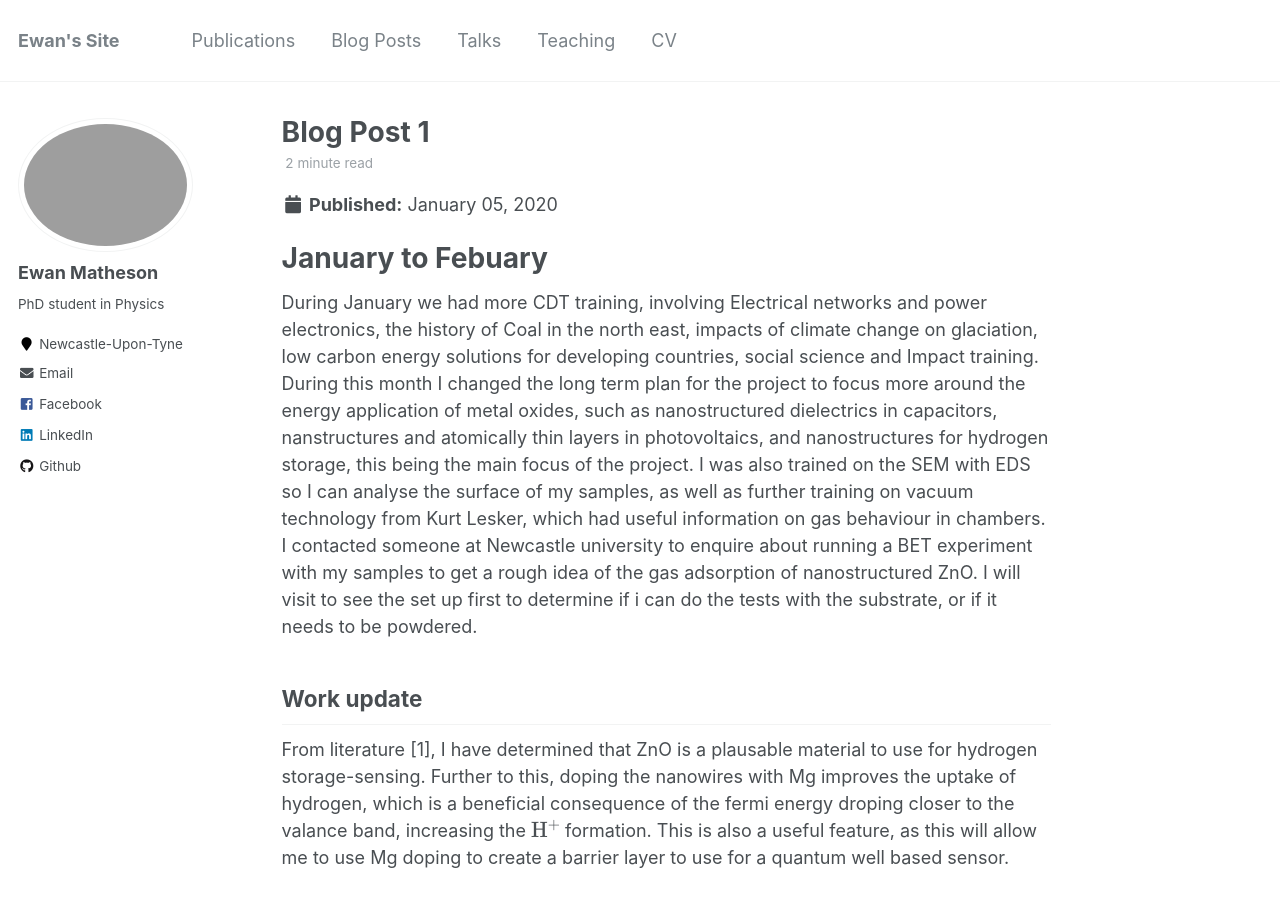
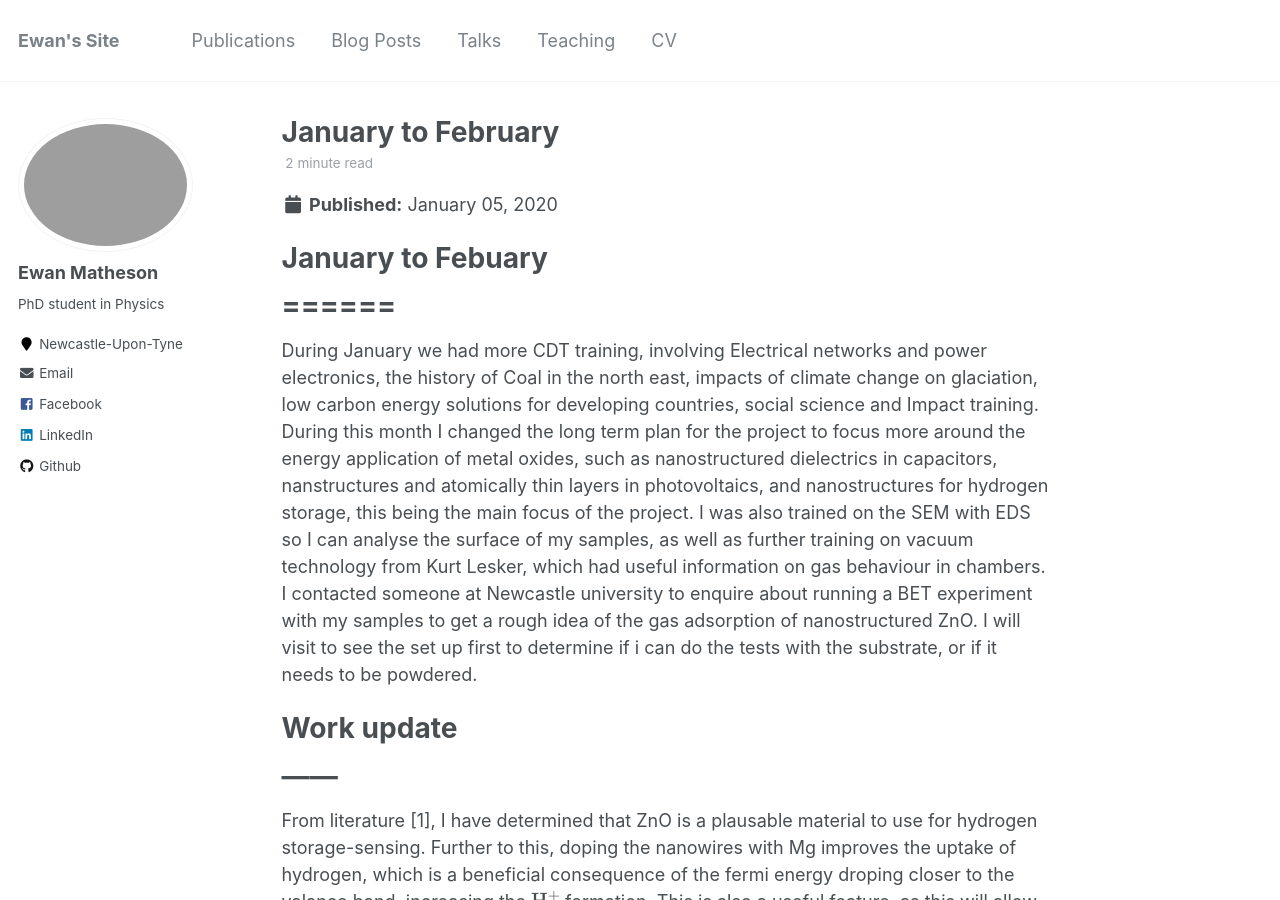
Before and after one commit to EwanMatheson/ewanmatheson.github.io, a Jekyll site: the page built from _posts/2012-08-14-blog-post-1.md, in a window 1280 px wide and 900 px high. Built offline with Jekyll 4.4.1, drawn with Linux system fonts in a browser that asks for light colours; formulas are drawn with MathJax 3.

Commit message:
Update 2012-08-14-blog-post-1.md

```diff
--- a/_posts/2012-08-14-blog-post-1.md
+++ b/_posts/2012-08-14-blog-post-1.md
@@ -7,13 +7,13 @@
   - Monthly Blog
 ---
 
-January to Febuary
-======
+# January to Febuary
+# ======
 
 During January we had more CDT training, involving Electrical networks and power electronics, the history of Coal in the north east, impacts of climate change on glaciation, low carbon energy solutions for developing countries, social science and Impact training. During this month I changed the long term plan for the project to focus more around the energy application of metal oxides, such as nanostructured dielectrics in capacitors, nanstructures and atomically thin layers in photovoltaics, and nanostructures for hydrogen storage, this being the main focus of the project. I was also trained on the SEM with EDS so I can analyse the surface of my samples, as well as further training on vacuum technology from Kurt Lesker, which had useful information on gas behaviour in chambers. I contacted someone at Newcastle university to enquire about running a BET experiment with my samples to get a rough idea of the gas adsorption of nanostructured ZnO. I will visit to see the set up first to determine if i can do the tests with the substrate, or if it needs to be powdered.
 
-Work update
-------
+# Work update
+# ------
 
 From literature [1], I have determined that ZnO is a plausable material to use for hydrogen storage-sensing. Further to this, doping the nanowires with Mg improves the uptake of hydrogen, which is a beneficial consequence of the fermi energy droping closer to the valance band, increasing the $\rm H^+$ formation. This is also a useful feature, as this will allow me to use Mg doping to create a barrier layer to use for a quantum well based sensor.
 
```
Also changed, not shown: other parts of _posts/2012-08-14-blog-post-1.md (+1 -1 lines).
